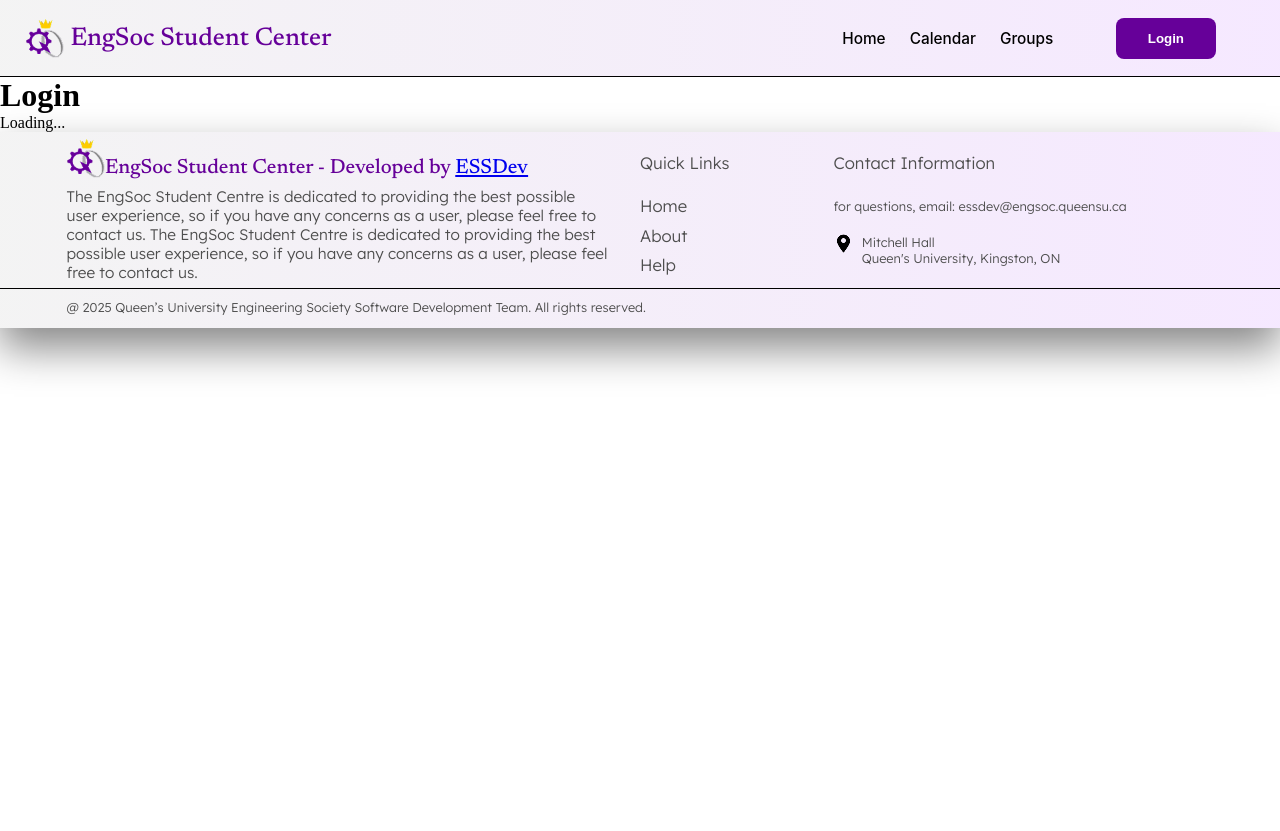
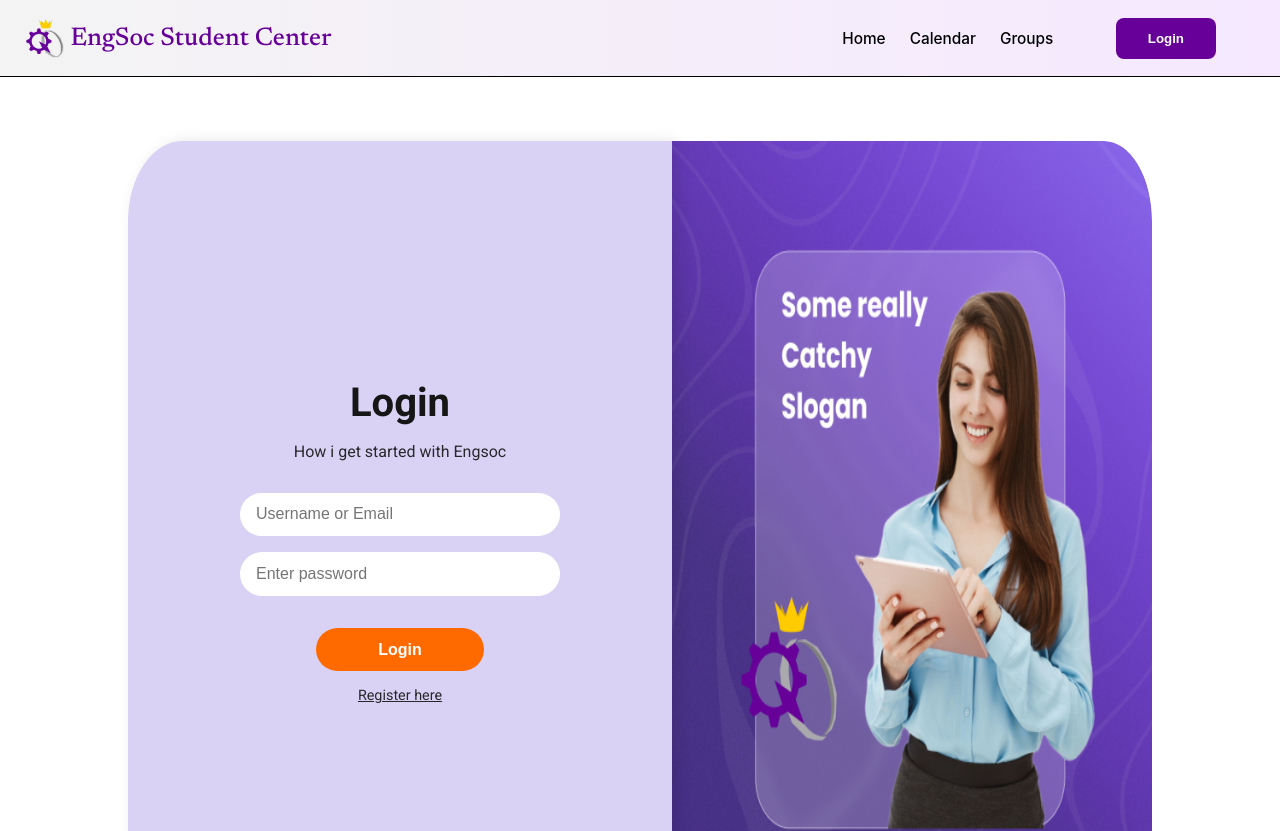
Before and after one commit to jack-fergusson/EngSoc-User-Center, a React (Vite) app in the folder frontend/: page /login in a window 1280 px wide. Shown: the top 831 px of the page. Before the commit the page ends 800 px from the top, so only its background shows below. Built offline with nearby package versions, Linux system fonts and the light colour scheme; no server answers.

Commit message:
added login page- html and css, also created public folder to add all images there

```diff
--- a/frontend/index.html
+++ b/frontend/index.html
@@ -9,6 +9,8 @@
       href="https://fonts.googleapis.com/css2?family=Lexend:wght@100..900&family=Newsreader:ital,opsz,wght@0,6..72,200..800;1,6..72,200..800&display=swap"
       rel="stylesheet"
     />
+    <link href="https://fonts.googleapis.com/css2?family=Roboto:wght@400;500;700&display=swap" rel="stylesheet">
+
     <title>EngSoc User Center</title>
   </head>
   <body>
--- /dev/null
+++ b/frontend/src/pages/Login/Login.css
@@ -0,0 +1,115 @@
+.login-container{
+    display: flex;              /* makes children in a row */
+  height: 100vh;
+     font-family: 'Roboto', sans-serif;
+    margin: 5% 10% 10%;
+
+}
+.login-form {
+  flex: 1;                     /* takes 50% of width if img also flex:1 */
+  display: flex;
+  flex-direction: column;      /* stack inputs vertically */
+  justify-content: center;     /* vertically center form */
+  align-items: center;         /* horizontally center form content */
+  padding: 3rem 2rem;
+  background-color:#ddd;  /* optional background */
+  border-radius: 10% 0 0 10%;   /* rounded corners on left side */
+   box-shadow: 5px 0 15px rgba(0,0,0,0.1);
+  position: relative;
+  background: rgb(217, 210, 245);
+  color: rgb(22, 22, 22);
+}
+
+/* Form heading */
+.login-form h1 {
+  margin-bottom: 1rem;
+  font-size: 2.5rem;
+  font-weight: bold;
+}
+
+/* Subtext */
+.login-form p {
+  margin-bottom: 2rem;
+  font-size: 1rem;
+  opacity: 0.9;
+}
+/* Input fields */
+.login-form input {
+  width: 60%;
+  padding: 0.8rem 1rem;
+  margin-bottom: 1rem;
+  border: none;
+  border-radius: 25px;
+  font-size: 1rem;
+  outline: none;
+  transition: all 0.3s ease;
+}
+
+/* Input focus effect */
+.login-form input:focus {
+  box-shadow: 0 0 8px rgba(255, 255, 255, 0.6);
+}
+/* Login button */
+.login-form button {
+  width: 35%;
+  padding: 0.8rem 1rem;
+  margin-top: 1rem;
+  border: none;
+  border-radius: 25px;
+  background-color: #ff6a00;
+  color: white;
+  font-size: 1rem;
+  font-weight: bold;
+  cursor: pointer;
+  transition: background 0.3s ease, transform 0.2s ease;
+}
+
+.login-form button:hover {
+  background-color: #ff8c42;
+  transform: translateY(-2px);
+}
+/* Register link */
+.login-form a {
+  margin-top: 1rem;
+  color: rgb(21, 21, 21);
+  text-decoration: underline;
+  font-size: 0.9rem;
+  opacity: 0.9;
+  transition: opacity 0.2s ease;
+}
+
+.login-form a:hover {
+  opacity: 1;
+}
+.login-image {
+  flex: 1;
+  display: flex;
+  justify-content: center;
+  align-items: center;
+  background-color: #e0e3f8;
+  border-radius: 0 10% 10% 0;      /* optional */
+  overflow: hidden;
+}
+.login-image img {
+  max-width: 100%;
+  height: 100%;
+  border-radius: 0 10% 10% 0;
+}
+/* Responsive: stack on smaller screens */
+@media (max-width: 900px) {
+  .login-container {
+    flex-direction: column;
+    height: auto;
+    margin: 2%;
+    border-radius: 15px;
+  }
+  .login-form, .login-image {
+    width: 100%;
+    border-radius: 0;
+  }
+  .login-image img {
+    width: 100%;
+    height: auto;
+    border-radius: 0;
+  }
+}
--- a/frontend/src/pages/Login/Login.jsx
+++ b/frontend/src/pages/Login/Login.jsx
@@ -1,5 +1,7 @@
 import { useEffect, useState } from "react";
 import api from "../../api";
+import "./Login.css";
+import loginPic from '/images/loginpage.png';
 
 const Login = () => {
   const [message, setMessage] = useState("Loading...");
@@ -15,9 +17,18 @@ const Login = () => {
   }, []);
 
   return (
-    <div>
-      <h1>Login</h1>
-      <p>{message}</p>
+    <div className="login-container">
+      <div className="login-form">
+        <h1>Login</h1>
+        <p>How i get started with Engsoc</p>
+        <input type="username" placeholder="Username or Email" />
+        <input type="password" placeholder="Enter password" />
+        <button className="loginbutton">Login</button>
+        <a href="" >Register here</a>
+      </div>
+      <div className="login-image">
+        <img src={loginPic} alt="girl in jacket"   />
+      </div>
     </div>
   );
 };
```
Also changed, not shown: frontend/public/images/loginpage.png (added).
